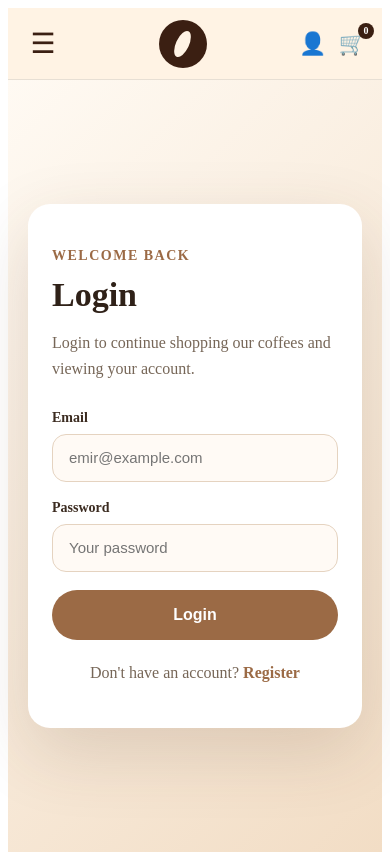
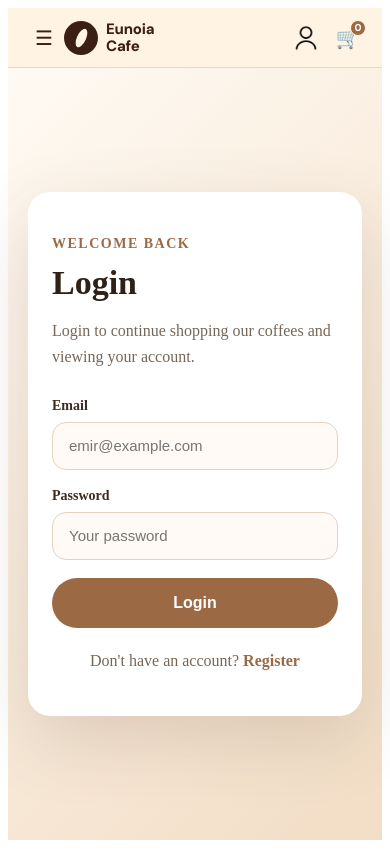
Before and after one commit to Emir7530/cafe-fullstack, a React (Vite) app in the folder client/: page /login in a window 390 px wide. Built offline with nearby package versions, Linux system fonts and the light colour scheme.

Commit message:
Update navbar layout and styling

```diff
--- a/client/src/components/Navbar.css
+++ b/client/src/components/Navbar.css
@@ -1,26 +1,41 @@
+@import url('https://fonts.googleapis.com/css2?family=DM+Sans:wght@400;600;700;800&display=swap');
+
 :root {
-  --cream: #fffdf4;
-  --cream-dark: #f3eadf;
-  --border: #e7dfd4;
+  --cream: #fefcf5;
+  --cream-dark: #f0e8db;
+  --cream-hover: #ede3d6;
+  --border: #e2d8cc;
 
-  --brown: #3b1f12;
-  --brown-soft: #8a4d2a;
-  --coffee: #9b6a45;
+  --brown: #2e1a0f;
+  --brown-soft: #7a3f20;
+  --coffee: #8f5c36;
+  --coffee-hover: #714528;
 
   --danger: #b3261e;
 
-  --shadow: 0 18px 45px rgba(47, 33, 24, 0.16);
+  --shadow-sm: 0 2px 8px rgba(46, 26, 15, 0.08);
+  --shadow-md: 0 12px 36px rgba(46, 26, 15, 0.14);
+
+  --radius-sm: 8px;
+  --radius-md: 12px;
+  --radius-pill: 999px;
+
+  --transition: 0.18s ease;
 }
 
-/* Navbar */
+* {
+  box-sizing: border-box;
+}
+
+/* ─── Navbar ─────────────────────────────────────── */
 .navbar {
-  height: 72px;
-  padding: 0 48px;
+  height: 68px;
+  padding: 0 52px;
 
   display: flex;
   align-items: center;
   justify-content: space-between;
-  gap: 28px;
+  gap: 32px;
 
   background-color: var(--cream);
   border-bottom: 1px solid var(--border);
@@ -28,13 +43,15 @@
   position: sticky;
   top: 0;
   z-index: 1000;
+
+  font-family: 'DM Sans', sans-serif;
 }
 
-/* Logo */
+/* ─── Logo ────────────────────────────────────────── */
 .navbar-logo {
   display: flex;
   align-items: center;
-  gap: 12px;
+  gap: 11px;
 
   flex-shrink: 0;
   white-space: nowrap;
@@ -44,8 +61,8 @@
 }
 
 .logo-icon {
-  width: 42px;
-  height: 42px;
+  width: 40px;
+  height: 40px;
   border-radius: 50%;
 
   background-color: var(--brown);
@@ -53,11 +70,18 @@
   display: flex;
   align-items: center;
   justify-content: center;
+
+  transition: background-color var(--transition), transform var(--transition);
+}
+
+.navbar-logo:hover .logo-icon {
+  background-color: var(--brown-soft);
+  transform: rotate(-8deg);
 }
 
 .logo-icon span {
-  width: 12px;
-  height: 28px;
+  width: 11px;
+  height: 26px;
   border-radius: 50%;
 
   background-color: var(--cream);
@@ -68,120 +92,159 @@
   display: flex;
   flex-direction: column;
 
-  line-height: 1.05;
-  font-size: 19px;
+  line-height: 1.08;
+  font-size: 18px;
   font-weight: 800;
+  letter-spacing: -0.3px;
+
+  transition: opacity var(--transition);
 }
 
-.navbar-logo,
-.logo-icon,
-.logo-icon span,
-.logo-text {
-  transition: all 0.2s ease;
+.navbar-logo:hover .logo-text {
+  opacity: 0.75;
 }
 
-/* Center links */
+/* ─── Center links ────────────────────────────────── */
 .navbar-links {
   display: flex;
   align-items: center;
-  gap: 32px;
+  gap: 4px;
 }
 
 .navbar-links a {
+  padding: 7px 14px;
+  border-radius: var(--radius-sm);
+
   text-decoration: none;
   color: var(--brown);
 
-  font-size: 14px;
-  font-weight: 800;
+  font-size: 13px;
+  font-weight: 700;
   text-transform: uppercase;
-  letter-spacing: 0.4px;
+  letter-spacing: 0.6px;
 
-  transition: color 0.2s ease;
+  transition:
+    color var(--transition),
+    background-color var(--transition);
 }
 
 .navbar-links a:hover {
-  color: var(--brown-soft);
+  color: var(--brown);
+  background-color: var(--cream-dark);
 }
 
-/* Right side */
+.navbar-links a.active {
+  background-color: var(--cream-hover);
+}
+
+/* ─── Right actions ───────────────────────────────── */
 .navbar-actions {
   display: flex;
   align-items: center;
-  gap: 14px;
+  gap: 10px;
   flex-shrink: 0;
 }
 
-/* Auth links */
 .navbar-auth-links {
   display: flex;
   align-items: center;
-  gap: 18px;
+  gap: 8px;
 }
 
+/* ─── Login button ────────────────────────────────── */
 .login-btn {
-  padding: 12px 20px;
-  border-radius: 8px;
+  padding: 9px 18px;
+  border-radius: var(--radius-sm);
 
   color: var(--brown);
   background-color: transparent;
-  border: 2px solid #d7ccc0;
+  border: 1.5px solid var(--border);
 
   text-decoration: none;
   text-transform: uppercase;
 
-  font-size: 13px;
-  font-weight: 800;
-  letter-spacing: 0.4px;
+  font-size: 12px;
+  font-weight: 700;
+  letter-spacing: 0.5px;
 
-  transition: background-color 0.2s ease;
+  transition:
+    background-color var(--transition),
+    border-color var(--transition);
 }
 
 .login-btn:hover {
   background-color: var(--cream-dark);
+  border-color: #c9bdb1;
 }
 
+/* ─── Register button ─────────────────────────────── */
 .register-link {
-  padding: 10px 18px;
-  border-radius: 999px;
+  padding: 9px 18px;
+  border-radius: var(--radius-pill);
 
   background-color: var(--coffee);
   color: white;
 
   text-decoration: none;
+  font-size: 13px;
   font-weight: 700;
 
-  transition: background-color 0.2s ease;
+  letter-spacing: 0.2px;
+
+  transition:
+    background-color var(--transition),
+    transform var(--transition),
+    box-shadow var(--transition);
 }
 
 .register-link:hover {
-  background-color: #835537;
+  background-color: var(--coffee-hover);
+  transform: translateY(-1px);
+  box-shadow: 0 4px 12px rgba(143, 92, 54, 0.32);
 }
 
-/* Cart */
+.register-link:active {
+  transform: translateY(0);
+  box-shadow: none;
+}
+
+/* ─── Cart ────────────────────────────────────────── */
 .cart-link {
   position: relative;
 
   display: flex;
   align-items: center;
+  justify-content: center;
+
+  width: 40px;
+  height: 40px;
+  border-radius: var(--radius-sm);
 
   text-decoration: none;
   color: var(--brown);
-  font-size: 24px;
+  font-size: 22px;
+
+  transition: background-color var(--transition);
+}
+
+.cart-link:hover {
+  background-color: var(--cream-dark);
 }
 
 .cart-badge {
   position: absolute;
-  top: -10px;
-  right: -10px;
+  top: 2px;
+  right: 2px;
 
-  width: 18px;
-  height: 18px;
+  width: 17px;
+  height: 17px;
   border-radius: 50%;
 
-  background-color: var(--brown);
+  background-color: var(--coffee);
   color: white;
+  border: 1.5px solid var(--cream);
 
-  font-size: 11px;
+  font-size: 10px;
   font-weight: 800;
 
   display: flex;
@@ -189,42 +252,60 @@
   justify-content: center;
 }
 
-/* User menu */
+/* ─── User menu ───────────────────────────────────── */
 .user-menu {
   position: relative;
 }
 
 .user-menu-button {
   border: none;
-  background-color: var(--coffee);
-  color: white;
+  background-color: var(--brown);
+  color: var(--cream);
 
-  padding: 10px 18px;
-  border-radius: 999px;
+  padding: 9px 18px;
+  border-radius: var(--radius-pill);
 
-  font-size: 15px;
+  font-size: 14px;
   font-weight: 700;
+  letter-spacing: 0.1px;
 
   cursor: pointer;
-  transition: background-color 0.2s ease;
+  transition:
+    background-color var(--transition),
+    transform var(--transition);
 }
 
 .user-menu-button:hover {
-  background-color: #835537;
+  background-color: var(--brown-soft);
+  transform: translateY(-1px);
+}
+
+.user-menu-button:active {
+  transform: translateY(0);
+}
+
+.user-menu::after {
+  content: '';
+  position: absolute;
+  top: 100%;
+  left: 0;
+  right: 0;
+  height: 12px;
 }
 
 .user-dropdown {
   position: absolute;
-  top: calc(100% + 10px);
+  top: calc(100% + 8px);
   right: 0;
 
-  min-width: 190px;
+  min-width: 200px;
 
-  background-color: white;
-  border-radius: 16px;
-  box-shadow: var(--shadow);
+  background-color: var(--cream);
+  border-radius: var(--radius-md);
+  border: 1px solid var(--border);
+  box-shadow: var(--shadow-md);
 
-  padding: 10px;
+  padding: 6px;
 
   display: none;
   flex-direction: column;
@@ -243,28 +324,36 @@
   border: none;
   background: transparent;
 
-  color: #3b2b20;
+  color: var(--brown);
   text-align: left;
 
-  padding: 12px 14px;
-  border-radius: 10px;
+  padding: 10px 12px;
+  border-radius: var(--radius-sm);
 
   font-size: 14px;
+  font-weight: 500;
   text-decoration: none;
 
   cursor: pointer;
+  transition: background-color var(--transition);
 }
 
 .user-dropdown a:hover,
 .user-dropdown button:hover {
-  background-color: #fff3e4;
+  background-color: var(--cream-dark);
 }
 
 .user-dropdown button {
   color: var(--danger);
 }
 
-/* Responsive */
+.user-dropdown hr {
+  border: none;
+  border-top: 1px solid var(--border);
+  margin: 4px 0;
+}
+
+/* ─── Responsive ──────────────────────────────────── */
 @media (max-width: 980px) {
   .navbar {
     padding: 0 32px;
@@ -272,21 +361,7 @@
   }
 
   .navbar-links {
-    gap: 18px;
-  }
-
-  .logo-icon {
-    width: 38px;
-    height: 38px;
-  }
-
-  .logo-icon span {
-    width: 10px;
-    height: 25px;
-  }
-
-  .logo-text {
-    font-size: 17px;
+    gap: 2px;
   }
 }
 
@@ -304,125 +379,9 @@
   .nav-about-link {
     display: none;
   }
-
-  .navbar-links {
-    gap: 12px;
-  }
-
-  .logo-icon {
-    width: 34px;
-    height: 34px;
-  }
-
-  .logo-icon span {
-    width: 9px;
-    height: 22px;
-  }
-
-  .logo-text {
-    font-size: 15px;
-  }
 }
 
-@media (max-width: 680px) {
-  .user-menu-button,
-  .register-link {
-    padding: 8px 13px;
-    font-size: 14px;
-  }
-
-  .login-btn {
-    padding: 9px 14px;
-    font-size: 12px;
-  }
-
-  .navbar-actions {
-    gap: 10px;
-  }
-}
-
-@media (max-width: 620px) {
-  .navbar {
-    height: 64px;
-    padding: 0 16px;
-    gap: 12px;
-    overflow: visible;
-  }
-
-  .navbar-logo {
-    gap: 0;
-    flex-shrink: 0;
-  }
-
-  .logo-text {
-    display: none;
-  }
-
-  .logo-icon {
-    width: 32px;
-    height: 32px;
-  }
-
-  .logo-icon span {
-    width: 8px;
-    height: 20px;
-  }
-
-  .navbar-links {
-    display: none;
-  }
-
-  .navbar-actions {
-    margin-left: auto;
-    gap: 10px;
-    flex-shrink: 0;
-  }
-
-  .cart-link {
-    font-size: 22px;
-  }
-
-  .cart-badge {
-    width: 16px;
-    height: 16px;
-    top: -8px;
-    right: -8px;
-    font-size: 10px;
-  }
-
-  .login-btn,
-  .register-link,
-  .user-menu-button {
-    padding: 8px 12px;
-    font-size: 12px;
-    white-space: nowrap;
-  }
-}
-
-@media (max-width: 520px) {
-  .navbar {
-    height: 64px;
-  }
-
-  .navbar-links {
-    gap: 10px;
-  }
-
-  .navbar-links a {
-    font-size: 12px;
-  }
-
-  .cart-link {
-    font-size: 22px;
-  }
-
-  .cart-badge {
-    width: 16px;
-    height: 16px;
-    font-size: 10px;
-  }
-}
-
+/* ─── Mobile — hidden on desktop ─────────────────────── */
 .mobile-menu-button,
 .mobile-profile-link,
 .mobile-menu {
@@ -430,98 +389,145 @@
 }
 
 .mobile-profile-link {
+  width: 40px;
+  height: 40px;
+  border-radius: var(--radius-sm);
+
   color: var(--brown);
   text-decoration: none;
-  font-size: 22px;
+  font-size: 20px;
+
+  display: none;
+  align-items: center;
+  justify-content: center;
+
+  transition: background-color var(--transition);
 }
 
+.mobile-profile-link:hover {
+  background-color: rgba(75, 38, 24, 0.08);
+}
+
+.mobile-profile-img {
+  width: 26px;
+  height: 26px;
+  object-fit: contain;
+  display: block;
+}
+
+
+/* ─── Mobile breakpoint ───────────────────────────────── */
 @media (max-width: 620px) {
+  /* Navbar shell */
   .navbar {
-    height: 72px;
-    padding: 0 16px;
+    height: 60px;
+    padding: 0 14px;
 
-    display: grid;
-    grid-template-columns: 42px 1fr auto;
+    display: flex;
+    flex-direction: row;
     align-items: center;
+    justify-content: space-between;
 
-    gap: 10px;
+    gap: 0;
     overflow: visible;
+    position: relative;
   }
 
+  /* Hide desktop-only elements */
+  .navbar-links,
+  .navbar-auth-links,
+  .user-menu {
+    display: none;
+  }
+
+  /* Logo — icon + text visible on mobile */
+  .navbar-logo {
+    gap: 8px;
+    flex-shrink: 0;
+  }
+
+  .logo-icon {
+    width: 34px;
+    height: 34px;
+    flex-shrink: 0;
+  }
+
+  .logo-icon span {
+    width: 9px;
+    height: 20px;
+  }
+
+  .logo-text {
+    display: flex;
+    font-size: 15px;
+    letter-spacing: -0.2px;
+  }
+
+  /* Right side icons */
+  .navbar-actions {
+    display: flex;
+    align-items: center;
+    gap: 2px;
+    flex-shrink: 0;
+    margin-left: auto;
+  }
+
+  /* Profile icon */
+  .mobile-profile-link {
+    display: flex;
+  }
+
+  .mobile-profile-link:active {
+    background-color: var(--cream-dark);
+  }
+
+  /* Cart */
+  .cart-link {
+    width: 40px;
+    height: 40px;
+    font-size: 20px;
+    border-radius: var(--radius-sm);
+  }
+
+  .cart-badge {
+    width: 16px;
+    height: 16px;
+    top: 2px;
+    right: 2px;
+    font-size: 10px;
+  }
+
+  /* Hamburger button */
   .mobile-menu-button {
     display: flex;
     align-items: center;
     justify-content: center;
 
-    width: 38px;
-    height: 38px;
+    width: 40px;
+    height: 40px;
+    margin-left: 2px;
 
     border: none;
+    border-radius: var(--radius-sm);
     background: transparent;
     color: var(--brown);
 
-    font-size: 28px;
+    font-size: 20px;
+    line-height: 1;
     cursor: pointer;
+    flex-shrink: 0;
+
+    transition: background-color var(--transition);
   }
 
-  .navbar-logo {
-    justify-self: center;
-    gap: 0;
+  .mobile-menu-button:active {
+    background-color: var(--cream-dark);
   }
 
-  .logo-text {
-    display: none;
-  }
-
-  .logo-icon {
-    width: 48px;
-    height: 48px;
-  }
-
-  .logo-icon span {
-    width: 13px;
-    height: 28px;
-  }
-
-  .navbar-links {
-    display: none;
-  }
-
-  .navbar-actions {
-    justify-self: end;
-    margin-left: 0;
-
-    display: flex;
-    align-items: center;
-    gap: 12px;
-  }
-
-  .navbar-auth-links,
-  .user-menu {
-    display: none;
-  }
-
-  .mobile-profile-link {
-    display: flex;
-    align-items: center;
-    justify-content: center;
-  }
-
-  .cart-link {
-    font-size: 22px;
-  }
-
-  .cart-badge {
-    width: 16px;
-    height: 16px;
-    top: -8px;
-    right: -8px;
-    font-size: 10px;
-  }
-
+  /* ─── Slide-down menu panel ─── */
   .mobile-menu {
     position: absolute;
-    top: 72px;
+    top: 60px;
     left: 0;
     right: 0;
 
@@ -530,19 +536,37 @@
 
     background-color: var(--cream);
     border-bottom: 1px solid var(--border);
-    box-shadow: var(--shadow);
+    box-shadow: 0 8px 24px rgba(46, 26, 15, 0.1);
 
-    padding: 10px 18px;
+    padding: 6px 10px 18px;
     z-index: 999;
   }
 
+  /* Section labels */
+  .mobile-menu-section {
+    font-size: 10px;
+    font-weight: 800;
+    text-transform: uppercase;
+    letter-spacing: 1.2px;
+    color: var(--coffee);
+    padding: 16px 10px 4px;
+  }
+
+  /* Thin divider */
+  .mobile-menu-divider {
+    height: 1px;
+    background-color: var(--border);
+    margin: 6px 0;
+  }
+
+  /* Links and buttons */
   .mobile-menu a,
   .mobile-menu button {
     width: 100%;
 
-    padding: 15px 4px;
+    padding: 13px 10px;
     border: none;
-    border-bottom: 1px solid var(--border);
+    border-radius: var(--radius-sm);
 
     background: transparent;
     color: var(--brown);
@@ -551,15 +575,24 @@
     text-decoration: none;
 
     font-size: 15px;
-    font-weight: 800;
-    text-transform: uppercase;
-    letter-spacing: 0.4px;
+    font-weight: 600;
+    letter-spacing: 0.1px;
 
     cursor: pointer;
+    transition: background-color var(--transition);
   }
 
-  .mobile-menu a:last-child,
-  .mobile-menu button:last-child {
-    border-bottom: none;
+  .mobile-menu a:active {
+    background-color: var(--cream-dark);
+  }
+
+  /* Logout */
+  .mobile-menu button {
+    color: var(--danger);
+    margin-top: 2px;
+  }
+
+  .mobile-menu button:active {
+    background-color: #fdf0f0;
   }
 }
--- a/client/src/components/Navbar.tsx
+++ b/client/src/components/Navbar.tsx
@@ -73,7 +73,7 @@ function Navbar() {
         ) : (
           <div className="user-menu">
             <button className="user-menu-button" type="button">
-              {user?.name?.split(" ")[0]} <span>⌄</span>
+              {user?.name?.split(" ")[0]} <span></span>
             </button>
 
             <div className="user-dropdown">
@@ -105,7 +105,7 @@ function Navbar() {
           onClick={closeMobileMenu}
           aria-label="Profile"
         >
-          👤
+        <img src="/images/user.png"  className="mobile-profile-img"/>
         </Link>
 
         <Link
```
Also changed, not shown: client/public/images/user.png (added).
